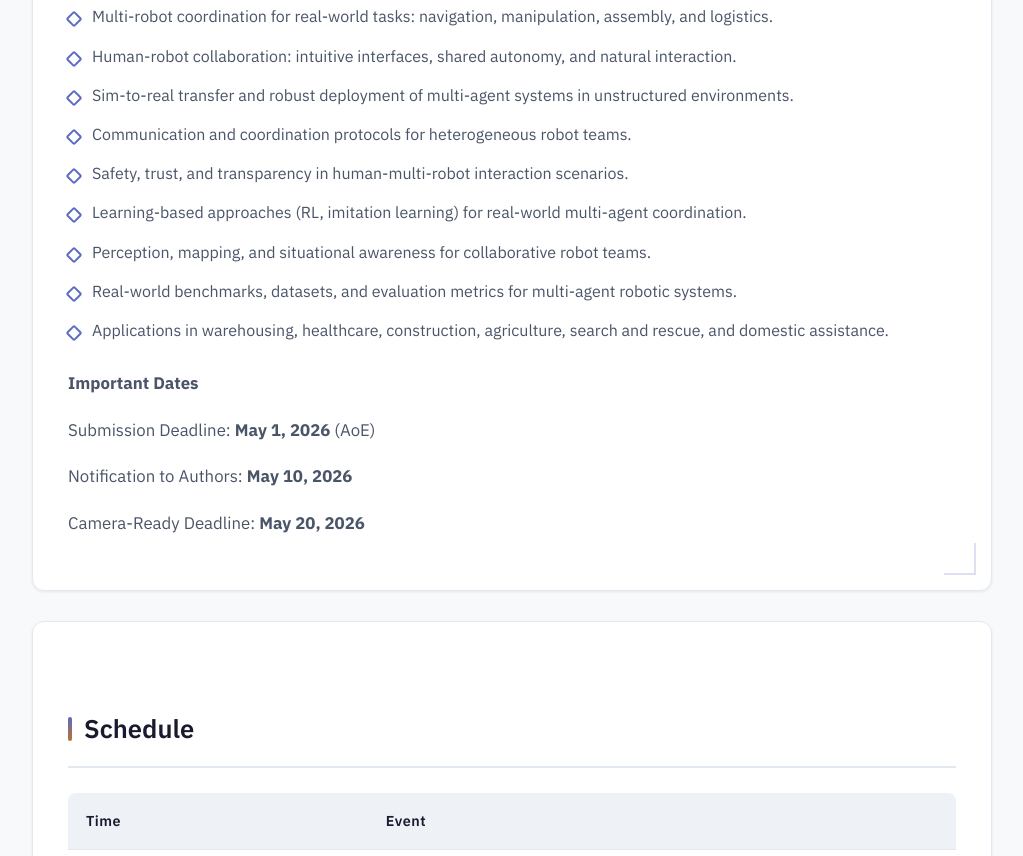
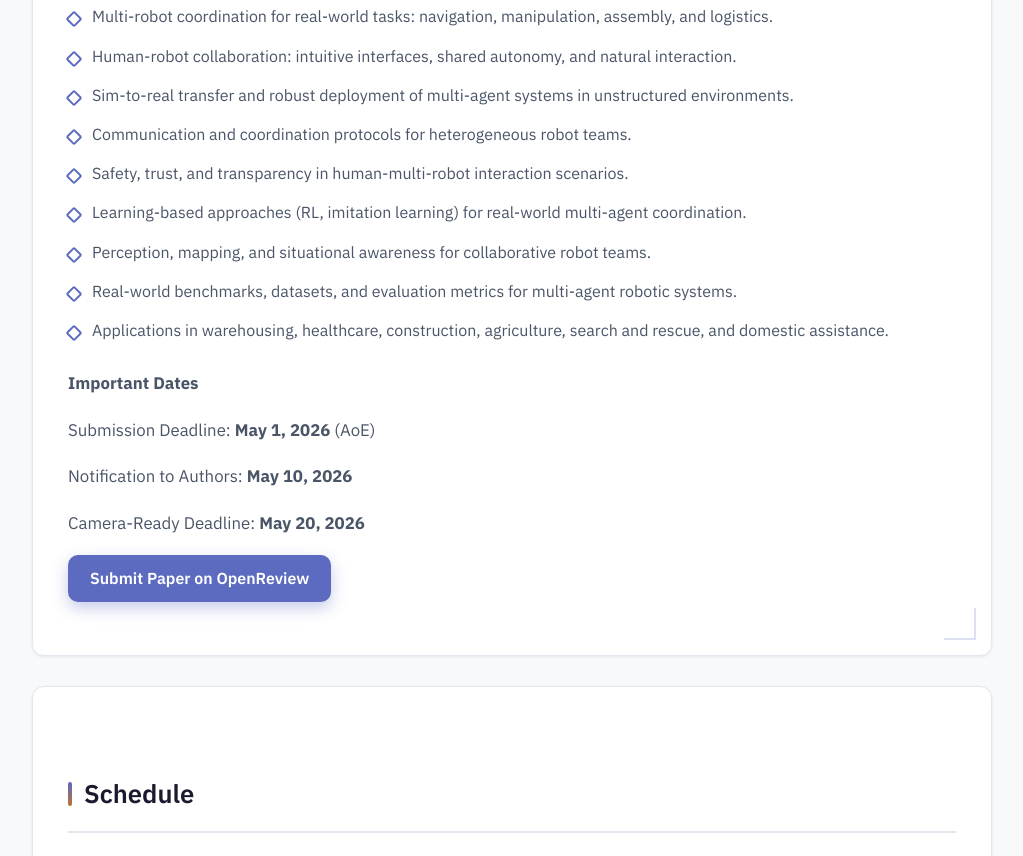
Before and after one commit to MARS-EAI/ICRA-SCI-MARS-Webpage, a plain HTML site: page index.html in a window 1280 px wide. Shown: the part 1651-2507 px from the top of the page, without its empty margins (128-1151 px from the left). Drawn offline with Linux system fonts and the light colour scheme.

Commit message:
Update index.html

```diff
--- a/index.html
+++ b/index.html
@@ -246,6 +246,34 @@
 
         li:hover::before {
             background: var(--accent-steel);
+        }
+
+        .submission-btn {
+            display: inline-block;
+            padding: 10px 22px;
+            border-radius: 10px;
+            background: var(--accent-steel);
+            color: #ffffff !important;
+            font-family: 'IBM Plex Sans', sans-serif;
+            font-weight: 600;
+            font-size: 0.95em;
+            text-decoration: none;
+            box-shadow: 0 6px 16px rgba(92, 107, 192, 0.35);
+            transition: transform 0.15s ease, box-shadow 0.15s ease, background-color 0.15s ease, color 0.15s ease;
+        }
+
+        .submission-btn:hover {
+            background: #3f51b5;
+            color: #ffffff !important;
+            transform: translateY(-1px);
+            box-shadow: 0 8px 20px rgba(92, 107, 192, 0.45);
+        }
+
+        .submission-btn:active {
+            background: #3949ab;
+            color: #ffffff !important;
+            transform: translateY(0);
+            box-shadow: 0 4px 10px rgba(92, 107, 192, 0.3);
         }
 
         /* Section Cards */
@@ -619,6 +647,11 @@
             <p>Submission Deadline: <strong>May 1, 2026</strong> (AoE)</p>
             <p>Notification to Authors: <strong>May 10, 2026</strong></p>
             <p>Camera-Ready Deadline: <strong>May 20, 2026</strong></p>
+            <p style="margin-top: 18px;">
+                <a href="https://openreview.net/group?id=IEEE.org/ICRA/2026/Workshop/SCI-MARS" class="submission-btn" target="_blank" rel="noopener noreferrer">
+                    Submit Paper on OpenReview
+                </a>
+            </p>
         </section>
 
         <section id="schedule" class="section">
```
